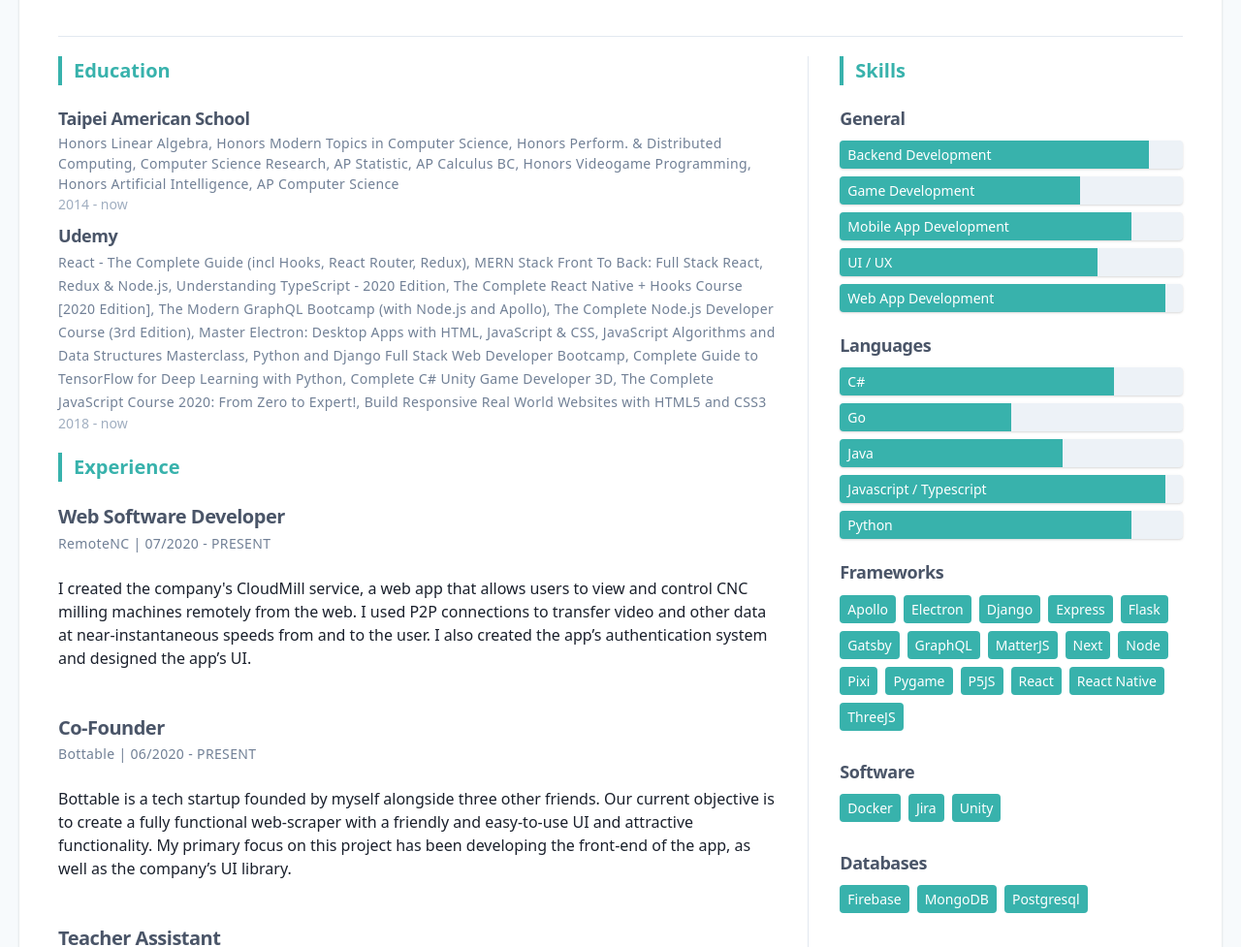
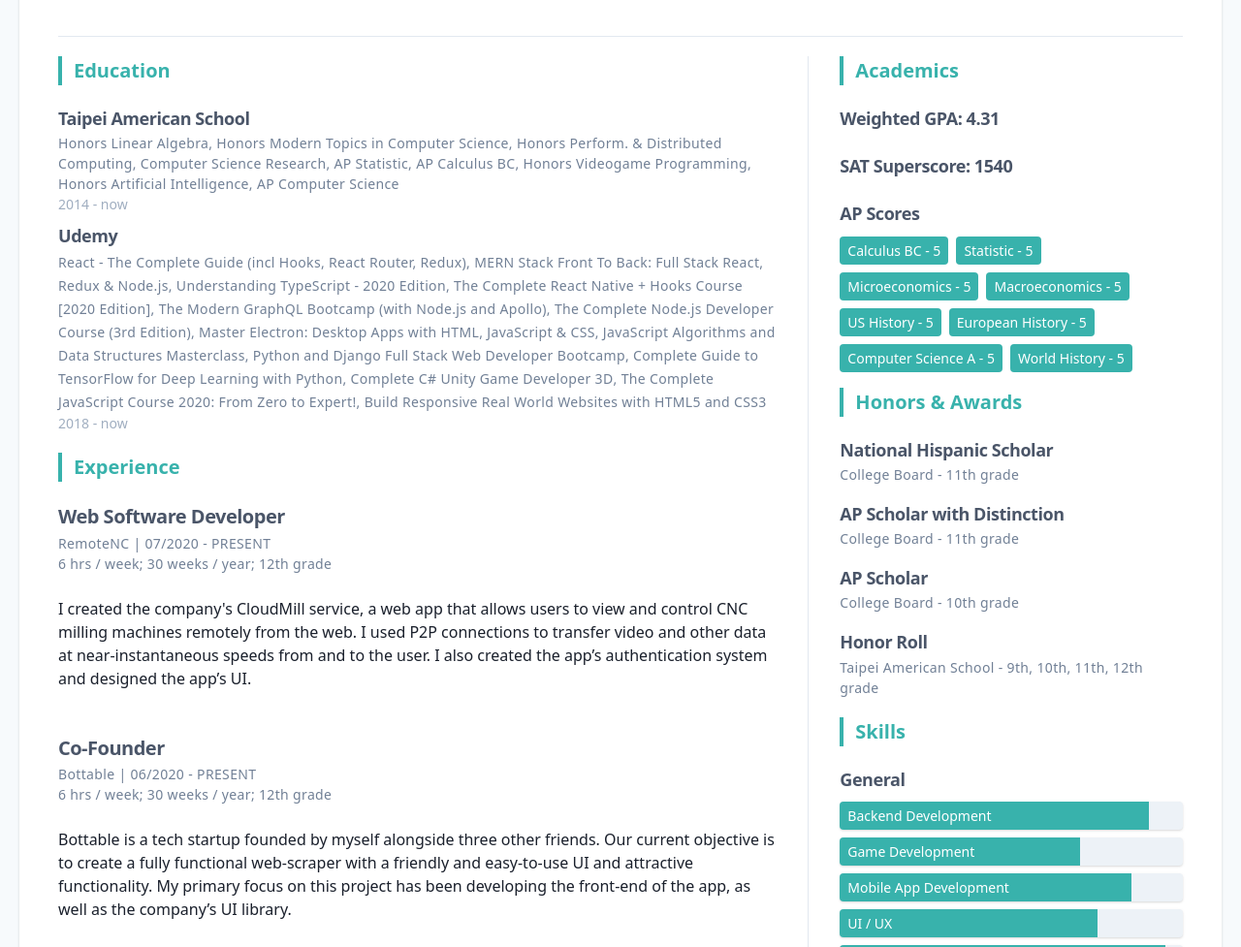
Before and after one commit to balta-z-r/resume, a Gatsby site: page / in a window 1280 px wide. Shown: the part 420-1397 px from the top of the page at 97% size. Built offline with nearby package versions, Linux system fonts and the light colour scheme; Gatsby itself is replaced by a stand-in of ours.

Commit message:
feat: academics and honors & awards

```diff
--- a/data/profile.json
+++ b/data/profile.json
@@ -5,6 +5,31 @@
     "website": "https://balta-z-r.com",
     "location": "Taipei, Taiwan"
   },
+  "aps": [
+    "Calculus BC - 5",
+    "Statistic - 5",
+    "Microeconomics - 5",
+    "Macroeconomics - 5",
+    "US History - 5",
+    "European History - 5",
+    "Computer Science A - 5",
+    "World History - 5"
+  ],
+  "honors": [
+    {
+      "name": "National Hispanic Scholar",
+      "subtitle": "College Board - 11th grade"
+    },
+    {
+      "name": "AP Scholar with Distinction",
+      "subtitle": "College Board - 11th grade"
+    },
+    { "name": "AP Scholar", "subtitle": "College Board - 10th grade" },
+    {
+      "name": "Honor Roll",
+      "subtitle": "Taipei American School - 9th, 10th, 11th, 12th grade"
+    }
+  ],
   "skills": [
     {
       "title": "General",
@@ -221,7 +246,8 @@
       "description": "I created the company's CloudMill service, a web app that allows users to view and control CNC milling machines remotely from the web. I used P2P connections to transfer video and other data at near-instantaneous speeds from and to the user. I also created the app’s authentication system and designed the app’s UI.",
       "start": "07/2020",
       "end": "",
-      "link": "https://www.remotenc.com/"
+      "link": "https://www.remotenc.com/",
+      "extra": "6 hrs / week; 30 weeks / year; 12th grade"
     },
     {
       "role": "Co-Founder",
@@ -229,7 +255,8 @@
       "description": "Bottable is a tech startup founded by myself alongside three other friends. Our current objective is to create a fully functional web-scraper with a friendly and easy-to-use UI and attractive functionality. My primary focus on this project has been developing the front-end of the app, as well as the company’s UI library.",
       "start": "06/2020",
       "end": "",
-      "link": "https://bottable.io/"
+      "link": "https://bottable.io/",
+      "extra": "6 hrs / week; 30 weeks / year; 12th grade"
     },
     {
       "role": "Teacher Assistant",
@@ -237,7 +264,8 @@
       "description": "Skyrock Project is an educational organization focused on teaching young children basic programming knowledge through Spring and Summer camps. During my internship there, I helped create a Python course aimed for kids and assisted in teaching JavaScript.",
       "start": "07/2018",
       "end": "07/2018",
-      "link": "https://www.skyrockprojects.com/"
+      "link": "https://www.skyrockprojects.com/",
+      "extra": "40 hrs / week; 2 weeks / year; 10th grade"
     }
   ],
   "social": [
@@ -260,19 +288,22 @@
       "name": "FiberUI",
       "company": "Bottable / Open source",
       "description": "FiberUI is an open-source, opinionated React UI Component library. Its main purpose is to be used to create Bottable’s products, but we hope to soon expand this. I’ve been working closely to develop this UI library and make its API developer-friendly. We also intend to differentiate FiberUI from other UI libraries through its unique style.",
-      "link": "https://github.com/bottable/fiber"
+      "link": "https://github.com/bottable/fiber",
+      "extra": "4 hrs / week; 30 weeks / year; 12th grade"
     },
     {
       "name": "The Room",
       "company": "Open source",
       "description": "“The Room” is a game on the web which was created by a friend and I. It’s simple and fun to play. It comes with randomly generated levels, well-designed graphics, powerups and gets increasingly harder as you progress, which adds a level of challenge. I utilized my knowledge of data structures and algorithms to randomly generate each level and have the enemy follow the player around. For this project, I used Javascript and P5 for graphics.",
-      "link": "https://github.com/balta-z-r/the-room/"
+      "link": "https://github.com/balta-z-r/the-room/",
+      "extra": "6 hrs / week; 2 weeks / year; 11th grade"
     },
     {
       "name": "mine.js (previously mc.js)",
       "company": "Open source",
-      "description": "I had the opportunity to work on this ambitious project with my friend where we attempted to recreate the famous game Minecraft on the web. I was in charge of lighting, which allowed me to get experience with ThreeJS, a Javascript library for 3D graphics. Ultimately the project was taken down by a DMCA notice.",
-      "link": "https://github.com/ian13456/mine.js"
+      "description": "I had the opportunity to work on this ambitious project with my friend where we atextrated to recreate the famous game Minecraft on the web. I was in charge of lighting, which allowed me to get experience with ThreeJS, a Javascript library for 3D graphics. Ultimately the project was taken down by a DMCA notice.",
+      "link": "https://github.com/ian13456/mine.js",
+      "extra": "2 hrs / week; 4 weeks / year; 11th grade"
     }
   ],
   "fullname": "Baltazar Zuniga Ruiz"
--- a/src/components/experience.js
+++ b/src/components/experience.js
@@ -13,6 +13,7 @@
             </a>{' '}
             | {item.start} - {item.end || 'PRESENT'}
           </h3>
+          <h3 className="item-sub">{item.extra}</h3>
           <p className="py-6">{item.description}</p>
         </article>
       ))}
--- a/src/components/projects.js
+++ b/src/components/projects.js
@@ -7,6 +7,7 @@
       <article className="my-5" key={item.name}>
         <h2 className="item-header">{item.name}</h2>
         <h3 className="item-sub">{item.company}</h3>
+        <h3 className="item-sub">{item.extra}</h3>
         <p className="py-4">{item.description}</p>
         <div className="flex justify-end">
           <a
--- a/src/pages/index.js
+++ b/src/pages/index.js
@@ -30,6 +30,38 @@
           {resume.projects && <Projects data={resume.projects} />}
         </div>
         <div className="lg:w-1/3 lg:pl-8 lg:border-l lg:border-neutral-300 ">
+          <h1 className="section-header">Academics</h1>
+          <div style={{ margin: '20px 0' }}>
+            <h2 className="item-header text-lg">Weighted GPA: 4.31</h2>
+          </div>
+          <div style={{ margin: '20px 0' }}>
+            <h2 className="item-header text-lg">SAT Superscore: 1540</h2>
+          </div>
+          <div style={{ margin: '20px 0 8px 0' }}>
+            <h2 className="item-header text-lg" style={{ marginBottom: 8 }}>
+              AP Scores
+            </h2>
+            {resume.aps &&
+              resume.aps.map(ap => {
+                return (
+                  <span key={ap} className="tag">
+                    {ap}
+                  </span>
+                );
+              })}
+          </div>
+          <h1 className="section-header">Honors & Awards</h1>
+          <div style={{ margin: '20px 0' }}>
+            {resume.honors &&
+              resume.honors.map(honor => {
+                return (
+                  <div style={{ marginBottom: 16 }}>
+                    <h2 className="item-header text-lg">{honor.name}</h2>
+                    <h3 className="item-sub">{honor.subtitle}</h3>
+                  </div>
+                );
+              })}
+          </div>
           {resume.skills && <Skills data={resume.skills} />}
           {resume.sidebar &&
             resume.sidebar.map(item => (
```
